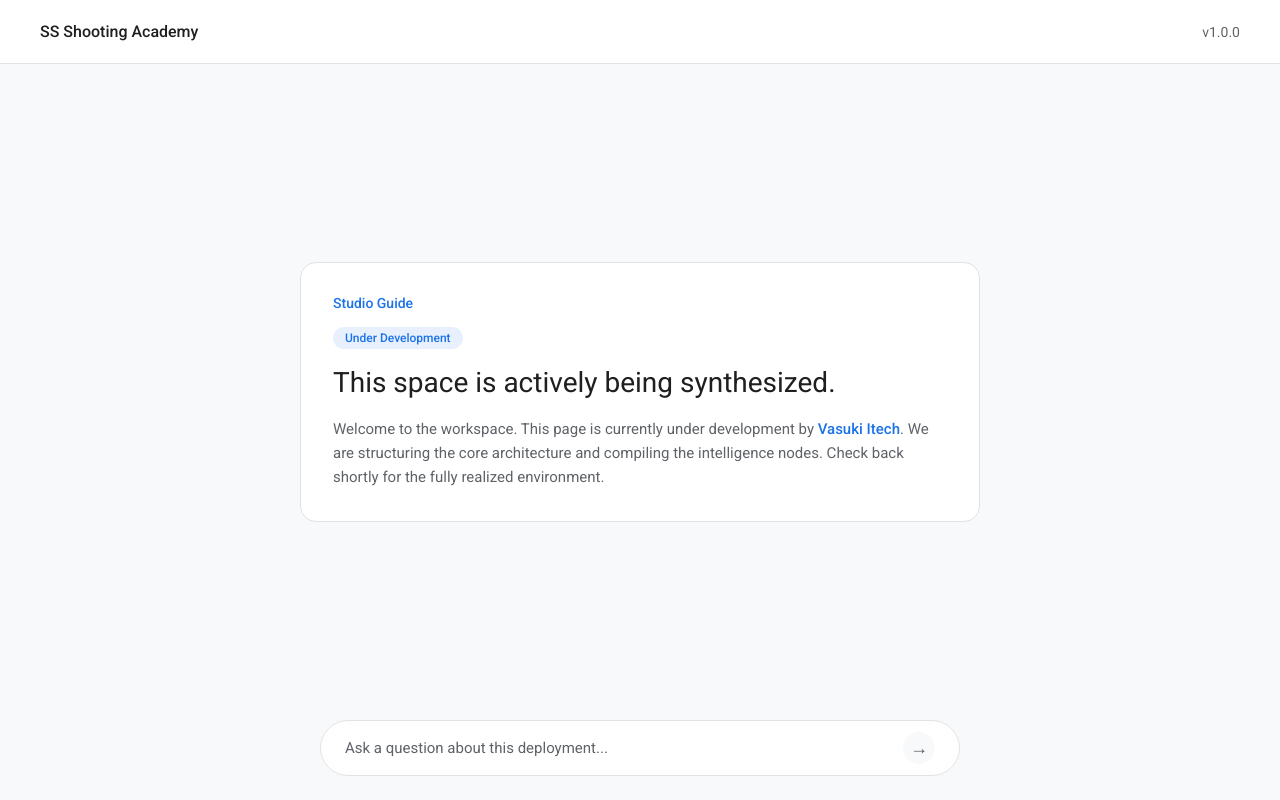
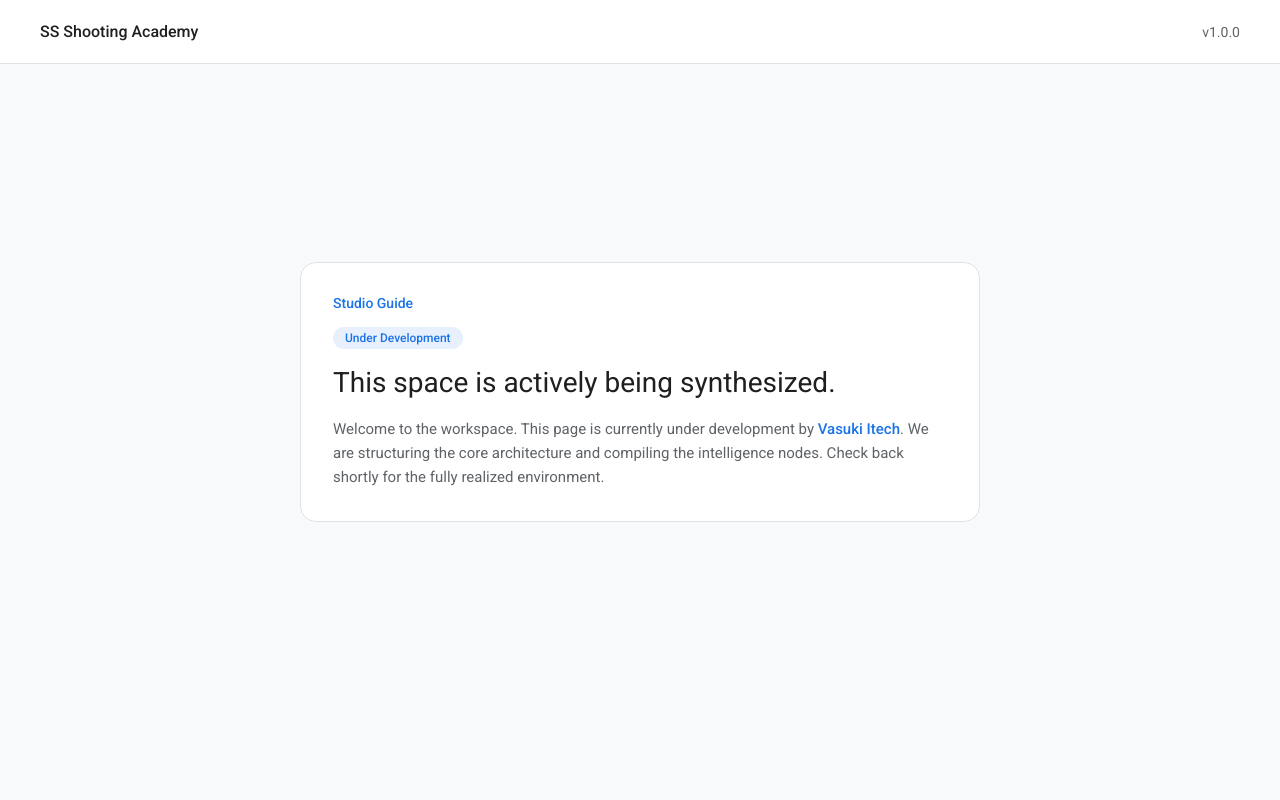
Before and after one commit to AdamyaKhairwal2011/ss-shooting-academy, a plain HTML site: page index.html in a window 1280 px wide. Drawn offline with Linux system fonts and the light colour scheme; a web font is replaced by a local one.

Commit message:
Update index.html

```diff
--- a/index.html
+++ b/index.html
@@ -3,7 +3,7 @@
 <head>
     <meta charset="UTF-8">
     <meta name="viewport" content="width=device-width, initial-scale=1.0">
-    <title>NotebookLM | Vasuki Itech</title>
+    <title>SS Shooting Academy | Vasuki Itech</title>
     <link rel="preconnect" href="https://fonts.googleapis.com">
     <link rel="preconnect" href="https://fonts.gstatic.com" crossorigin>
     <link href="https://fonts.googleapis.com/css2?family=Google+Sans:wght@400;500;700&family=Roboto:wght@400;500&display=swap" rel="stylesheet">
@@ -255,12 +255,7 @@
                 </div>
             </div>
 
-            <div class="input-container">
-                <div class="input-bar">
-                    <span class="input-placeholder">Ask a question about this deployment...</span>
-                    <div class="send-icon">→</div>
-                </div>
-            </div>
+
 
         </div>
     </div>
```
